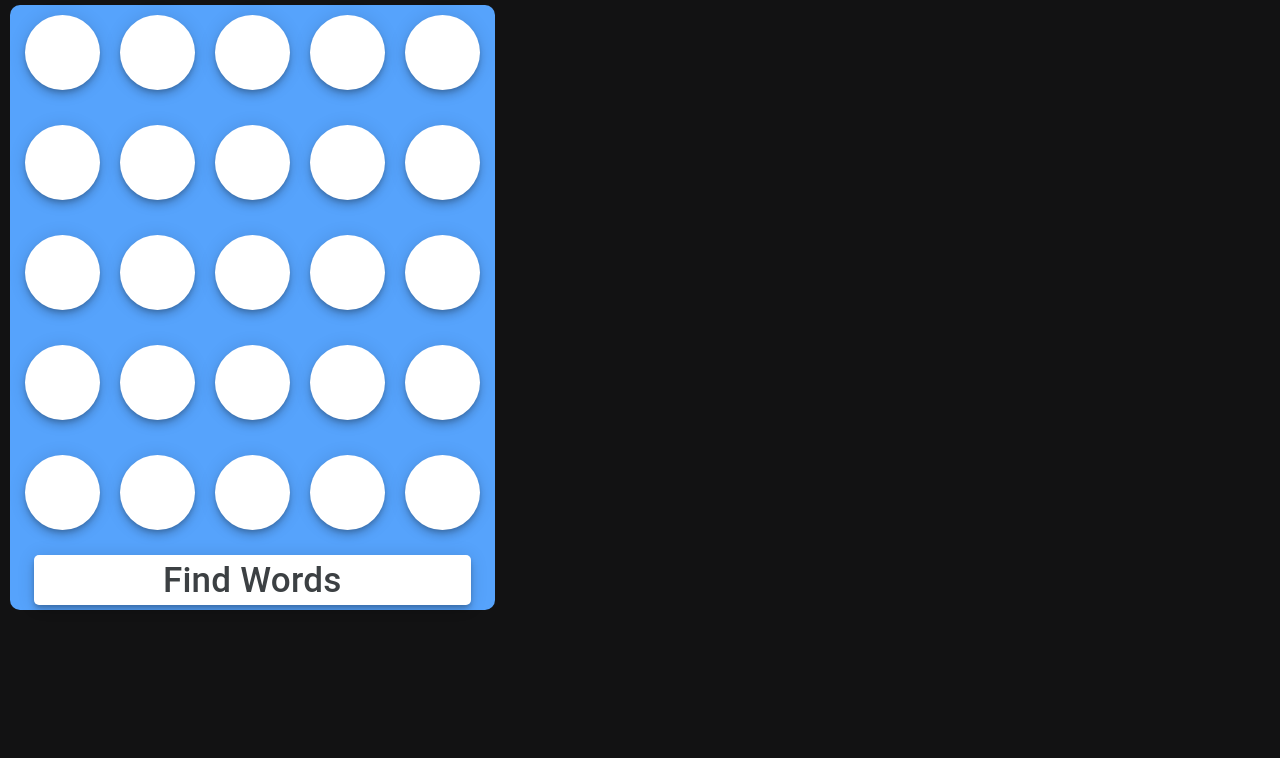
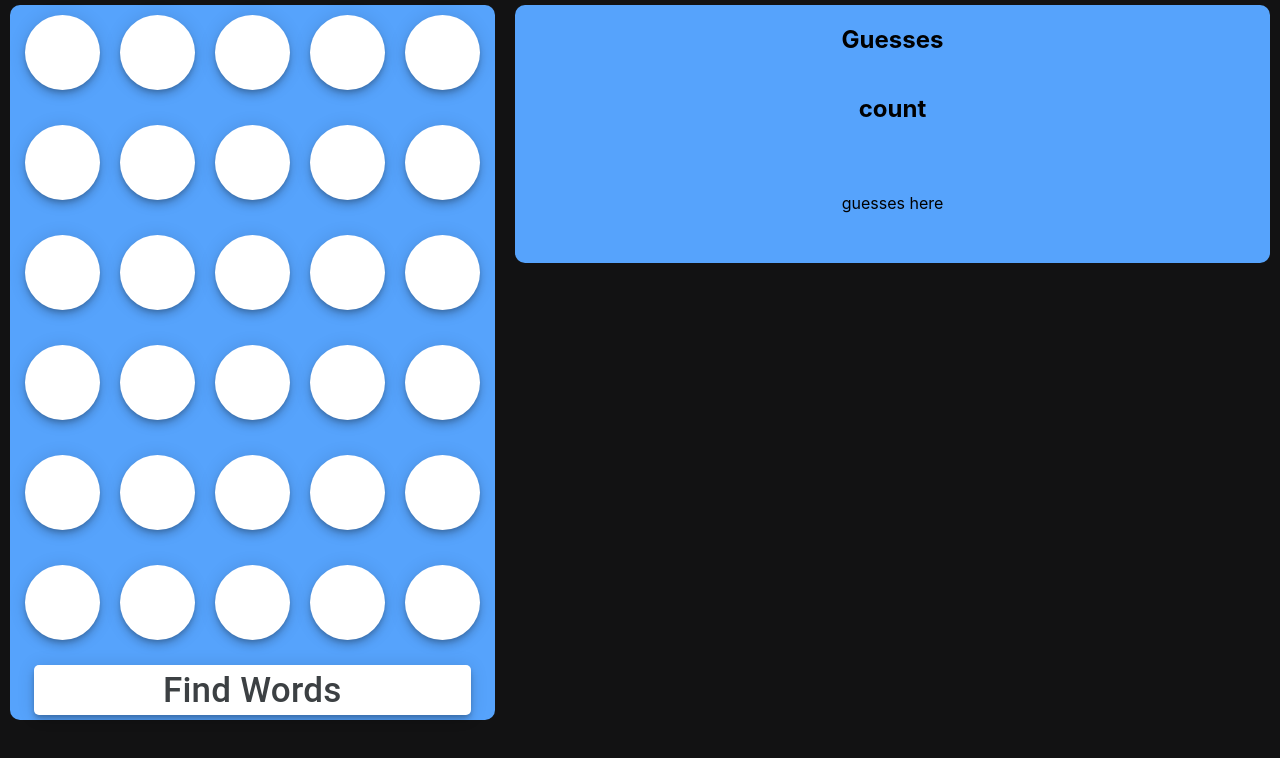
Before and after one commit to rceglie/Wordle-Solver, a React (Create React App) app: page / in a window 1280 px wide. Shown: the top 758 px of the page. Built offline with nearby package versions, Linux system fonts and the light colour scheme.

Commit message:
lots of good stuff

```diff
--- a/src/App.js
+++ b/src/App.js
@@ -5,13 +5,22 @@ import {Calculate} from './Calculate.mjs'
 
 function App() {
 
-  const rows = [0,1,2,3,4]
+  const rows = [0,1,2,3,4,5]
 
   const guess = ['','','','','']
-  const guessdata = ["","","","",""]
+  const guessdata = ["x","x","x","x","x"]
 
   var guessnum = 0
   var letternum = 0
+
+  var guesses = []
+
+  const freezeRow = (r) => {
+    for (var i = 0; i < 5; i++){
+      var btn = document.getElementsByClassName(`row-${r} letter-${i}`).item(0)
+      btn.setAttribute("data-active", "false")
+    }
+  }
 
   const updateData = () => {
     for (var i = 0; i < 5; i++){
@@ -21,19 +30,24 @@ function App() {
         guessdata[i] = "gray"
       } else if (btn.style.backgroundColor == "rgb(181, 159, 59)"){
         guessdata[i] = "yellow"
-      } else if (btn.style.backgroundColor == "rgbrgb(83, 141, 78)"){
+      } else if (btn.style.backgroundColor == "rgb(83, 141, 78)"){
         guessdata[i] = "green"
       }
-      btn.setAttribute("disabled", "")
 
     }
   }
 
   function findWords () {
     updateData()
-    console.log(guess)
-    console.log(guessdata)
-    console.log(Calculate(1, guess, guessdata, 0))
+    if (!guessdata.includes("x")){
+      freezeRow(guessnum)
+      guesses[guessnum] = Calculate((guessnum == 0 ? 1 : guesses[guessnum-1]), guess, guessdata, 0)
+      document.getElementsByClassName("guesses").item(0).textContent = guesses[guessnum]
+      document.getElementsByClassName("guess-count").item(0).textContent = guesses[guessnum].length
+      guessnum++
+      letternum=0
+      guessdata = ["x","x","x","x","x"]
+    }
   }
 
 
@@ -41,12 +55,15 @@ function App() {
     if (/^[A-Za-z]$/.test(event.key) && letternum < 5){
       var btn = document.getElementsByClassName(`row-${guessnum} letter-${letternum}`).item(0)
       btn.textContent = event.key
-      btn.removeAttribute("disabled")
+      btn.setAttribute("data-active", "true")
       letternum++
     }
-    if (letternum > 0 && event.key === "Backspace"){
+    if (letternum > 0 && event.key == "Backspace"){
       var btn = document.getElementsByClassName(`row-${guessnum} letter-${letternum-1}`).item(0)
       btn.textContent = ""
+      btn.style.backgroundColor = "white"
+      btn.style.color = "black"
+      btn.setAttribute("data-active", "false")
       letternum--
     }
     if (letternum == 5 && event.key == "Enter"){
@@ -57,29 +74,30 @@ function App() {
   const LetterRow  = (row)  => {
 
     function letterClick (r, letter) {
+      var btn = document.getElementsByClassName(`row-${r} letter-${letter}`).item(0)
 
-      var btn = document.getElementsByClassName(`row-${r} letter-${letter}`).item(0)
+      if (btn.getAttribute("data-active") == "false"){
+        return
+      }
+
       btn.style.color = "white"
       console.log(btn.style.backgroundColor)
       if (btn.style.backgroundColor == "rgb(58, 58, 60)"){
         btn.style.backgroundColor = "rgb(181, 159, 59)"
-        btn.setAttribute("data-color", "yellow")
       } else if (btn.style.backgroundColor == "rgb(181, 159, 59)"){
         btn.style.backgroundColor = "rgb(83,141,78)"
-        btn.setAttribute("data-color", "green")
       } else {
         btn.style.backgroundColor = "rgb(58, 58, 60)"
-        btn.setAttribute("data-color", "gray")
       }
     }
 
     return(
       <div className="letter-row">
-        <button className={`letter row-${row} letter-0`} data-color="grey" onClick={()=>{letterClick(row,0)}}></button>
-        <button className={`letter row-${row} letter-1`} data-color="grey" onClick={()=>{letterClick(row,1)}}></button>
-        <button className={`letter row-${row} letter-2`} data-color="grey" onClick={()=>{letterClick(row,2)}}></button>
-        <button className={`letter row-${row} letter-3`} data-color="grey" onClick={()=>{letterClick(row,3)}}></button>
-        <button className={`letter row-${row} letter-4`} data-color="grey" onClick={()=>{letterClick(row,4)}}></button>
+        <button className={`letter row-${row} letter-0`} onClick={()=>{letterClick(row,0)}} data-active="false"></button>
+        <button className={`letter row-${row} letter-1`} onClick={()=>{letterClick(row,1)}} data-active="false"></button>
+        <button className={`letter row-${row} letter-2`} onClick={()=>{letterClick(row,2)}} data-active="false"></button>
+        <button className={`letter row-${row} letter-3`} onClick={()=>{letterClick(row,3)}} data-active="false"></button>
+        <button className={`letter row-${row} letter-4`} onClick={()=>{letterClick(row,4)}} data-active="false"></button>
       </div>
     )
   }
@@ -92,6 +110,11 @@ function App() {
           <button className="guess-btn" onClick={findWords}>Find Words</button>
         </div>
       </div>
+      <div className="results-area">
+        <h2>Guesses</h2>
+        <h2 className="guess-count">count</h2>
+        <p className="guesses">guesses here</p>
+      </div>
     </div>
   );
 }
--- a/src/index.css
+++ b/src/index.css
@@ -89,3 +89,22 @@ body {
   will-change: transform,opacity;
   margin: 0 0 5px 0;
 }
+
+.results-area{
+  height:100%;
+  width:70%;
+  display:flex;
+  flex-direction:column;
+  margin:5px 10px;
+  border-radius:10px;
+  background-color:rgb(86, 163, 252);
+  inline-size:100%;
+  align-items: center;
+}
+
+.guesses{
+  width:75%;
+  word-break: break-all;
+  margin:50px;
+
+}
```
